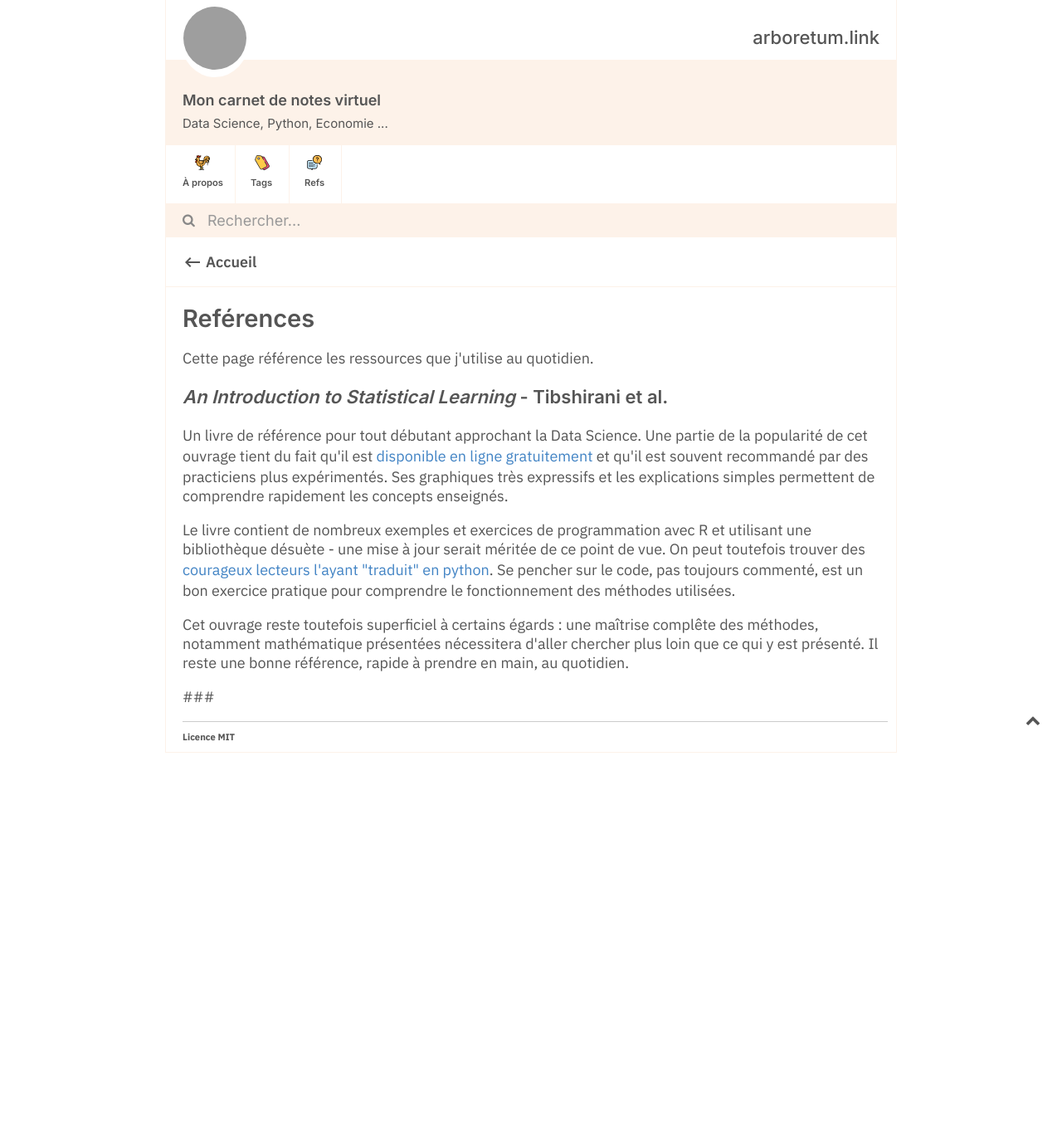
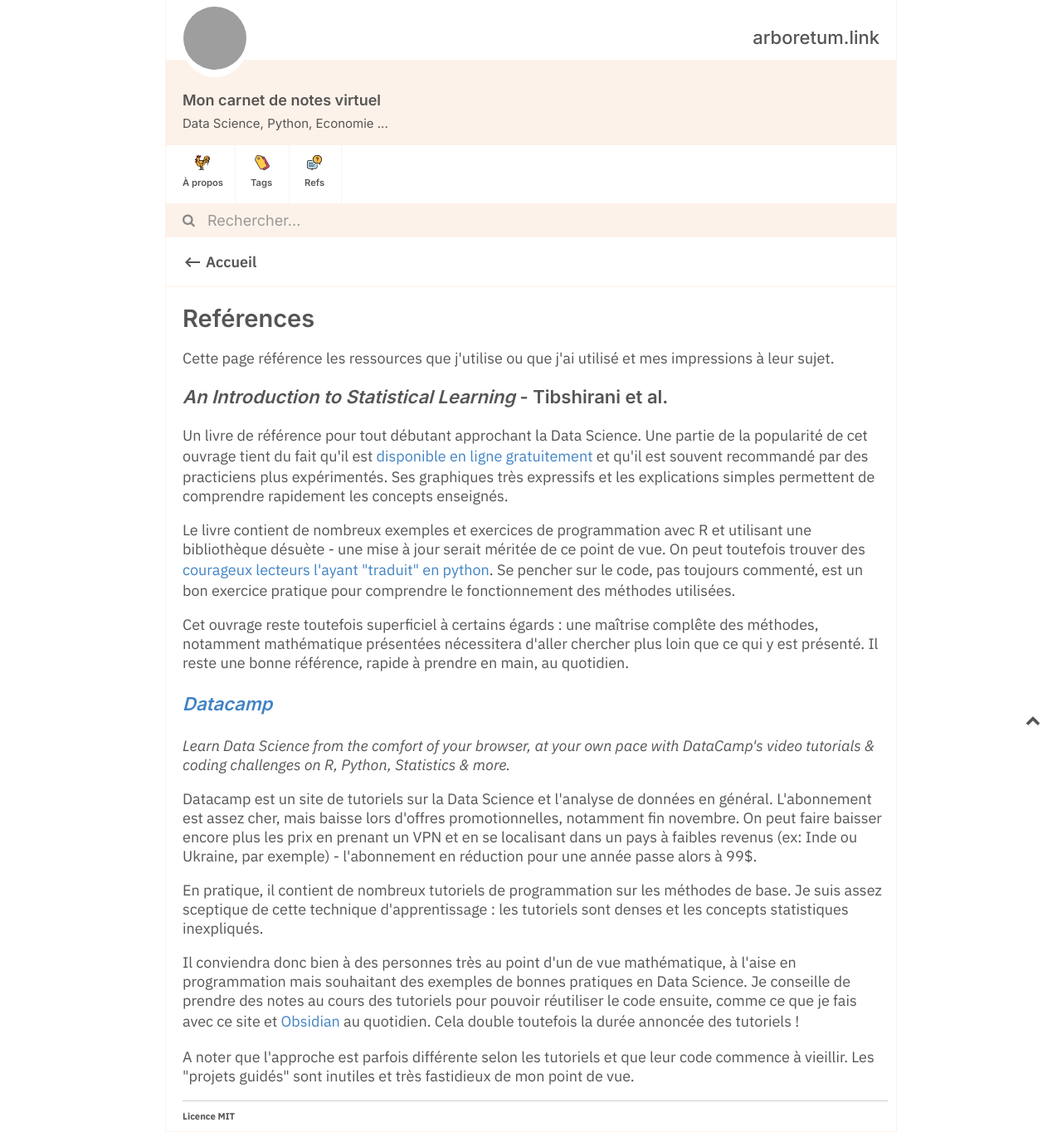
Before and after one commit to Maxence-L/arboretum.link, a Jekyll site: the page built from refs.md, in a window 1280 px wide. Shown: the whole page at 83% size. Built offline with Jekyll 4.4.1, drawn with Linux system fonts in a browser that asks for light colours; before the commit the page ends 907 px from its top, so only the background shows below that; grey boxes are pictures that could not be loaded.

Commit message:
Update refs.md

```diff
--- a/refs.md
+++ b/refs.md
@@ -5,7 +5,7 @@ permalink: /refs/
 content-type: eg
 ---
 
-Cette page référence les ressources que j'utilise au quotidien.
+Cette page référence les ressources que j'utilise ou que j'ai utilisé et mes impressions à leur sujet.
 
 ### *An Introduction to Statistical Learning* - Tibshirani et al.
 
@@ -15,4 +15,14 @@ Le livre contient de nombreux exemples et exercices de programmation avec R et u
 
 Cet ouvrage reste toutefois superficiel à certains égards : une maîtrise complête des méthodes, notamment mathématique présentées nécessitera d'aller chercher plus loin que ce qui y est présenté. Il reste une bonne référence, rapide à prendre en main, au quotidien.
 
-###
+### *[Datacamp](https://datacamp.com)*
+
+*Learn Data Science from the comfort of your browser, at your own pace with DataCamp's video tutorials & coding challenges on R, Python, Statistics & more.*
+
+Datacamp est un site de tutoriels sur la Data Science et l'analyse de données en général. L'abonnement est assez cher, mais baisse lors d'offres promotionnelles, notamment fin novembre. On peut faire baisser encore plus les prix en prenant un VPN et en se localisant dans un pays à faibles revenus (ex: Inde ou Ukraine, par exemple) - l'abonnement en réduction pour une année passe alors à 99$.
+
+En pratique, il contient de nombreux tutoriels de programmation sur les méthodes de base. Je suis assez sceptique de cette technique d'apprentissage : les tutoriels sont denses et les concepts statistiques inexpliqués.
+
+Il conviendra donc bien à des personnes très au point d'un de vue mathématique, à l'aise en programmation mais souhaitant des exemples de bonnes pratiques en Data Science. Je conseille de prendre des notes au cours des tutoriels pour pouvoir réutiliser le code ensuite, comme ce que je fais avec ce site et [Obsidian](obsidian.md) au quotidien. Cela double toutefois la durée annoncée des tutoriels !
+
+A noter que l'approche est parfois différente selon les tutoriels et que leur code commence à vieillir. Les "projets guidés" sont inutiles et très fastidieux de mon point de vue.
```
